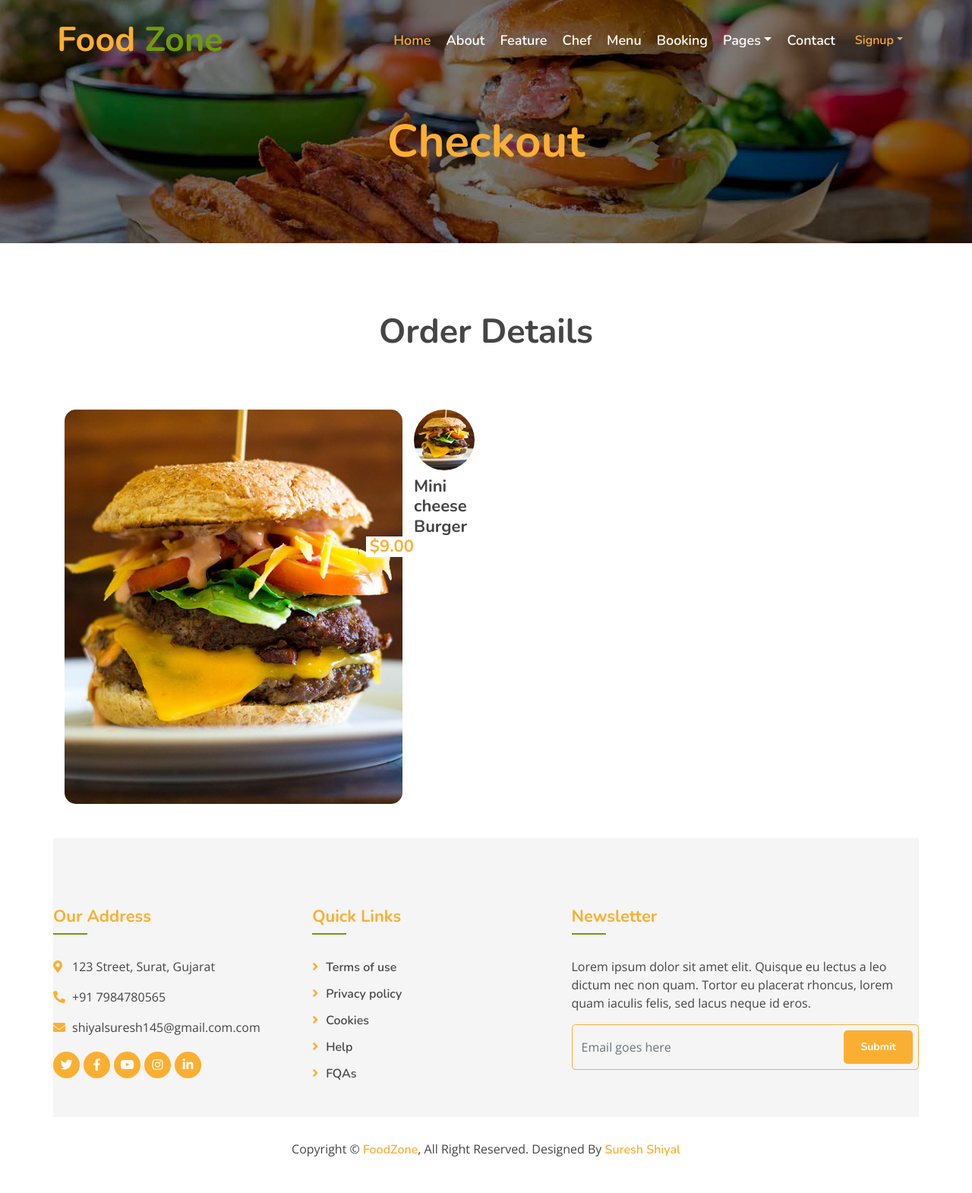
After one commit to MrSoor/FoodZone, a Django app: page /checkout in a window 1280 px wide. The commit adds this page. Shown: the whole page at 76% size. Run offline with Django 5.2, Linux system fonts and the light colour scheme; some libraries are stand-ins or nearby versions.

Commit message:
19/08/24

```diff
--- a/foodzone/myapp/urls.py
+++ b/foodzone/myapp/urls.py
@@ -14,6 +14,7 @@ urlpatterns = [
     path('login',views.login,name="login"),
     path('signup',views.signup,name="signup"),
     path('burgermenu',views.burgermenu,name="burgermenu"),
+    path('checkout',views.checkout,name="checkout"),
 
 
 ]
--- a/foodzone/myapp/views.py
+++ b/foodzone/myapp/views.py
@@ -46,3 +46,6 @@ def signup(request):
 
 def burgermenu(request):
         return render(request,"burgermenu.html")
+
+def checkout(request):
+        return render(request,"checkout.html")
--- a/foodzone/templates/base.html
+++ b/foodzone/templates/base.html
@@ -81,9 +81,9 @@
                             <div class="col-md-6">
                                 <div class="footer-contact">
                                     <h2>Our Address</h2>
-                                    <p><i class="fa fa-map-marker-alt"></i>123 Street, New York, USA</p>
-                                    <p><i class="fa fa-phone-alt"></i>+012 345 67890</p>
-                                    <p><i class="fa fa-envelope"></i>info@example.com</p>
+                                    <p><i class="fa fa-map-marker-alt"></i>123 Street, Surat, Gujarat</p>
+                                    <p><i class="fa fa-phone-alt"></i>+91 7984780565</p>
+                                    <p><i class="fa fa-envelope"></i>shiyalsuresh145@gmail.com.com</p>
                                     <div class="footer-social">
                                         <a href=""><i class="fab fa-twitter"></i></a>
                                         <a href=""><i class="fab fa-facebook-f"></i></a>
@@ -121,8 +121,8 @@
             </div>
             <div class="copyright">
                 <div class="container">
-                    <p>Copyright &copy; <a href="#">FoodZone</a>, All Right Reserved.</p>
-                    <p>Designed By <a href="https://htmlcodex.com">Suresh Shiyal</a></p>
+                    <p>Copyright &copy; <a href="/">FoodZone</a>, All Right Reserved.</p>
+                    <p>Designed By <a href="https://github.com/MrSoor">Suresh Shiyal</a></p>
                 </div>
             </div>
         </div>
--- /dev/null
+++ b/foodzone/templates/checkout.html
@@ -0,0 +1,39 @@
+{% extends "base.html" %}
+{% block content %}
+
+<div class="page-header">
+    <div class="container">
+        <div class="row">
+            <div class="col-12">
+                <h2>Checkout</h2>
+            </div>
+        </div>
+    </div>
+  </div>
+
+<div class="menu">
+    <div class="container">
+        <div class="section-header text-center">
+            <h2>Order Details</h2>
+        </div>
+        <div class="menu-tab">
+            <div class="tab-content">
+                <div id="burgers" class="container tab-pane active">
+                    <div class="row">
+                        {% comment %} <div class="col-lg-7 col-md-12">
+                            <div class="menu-item">
+
+                            </div>
+                        </div> {% endcomment %}
+                        <div class="col-lg-5 d-none d-lg-block left-0" >
+                            <img src="/static/img/menu-burger-img.jpg"  alt="Image">
+                        </div>
+
+                        <div class="menu-img">
+                            <img src="/static/img/menu-burger.jpg" alt="Image">
+                            <div class="menu-text">
+                                <h3><span>Mini cheese Burger</span> <strong>$9.00</strong></h3>
+                            </div>
+                        </div>
+
+{% endblock  %}
```
Also changed, not shown: foodzone/templates/burgermenu.html (+8 -8 lines).
